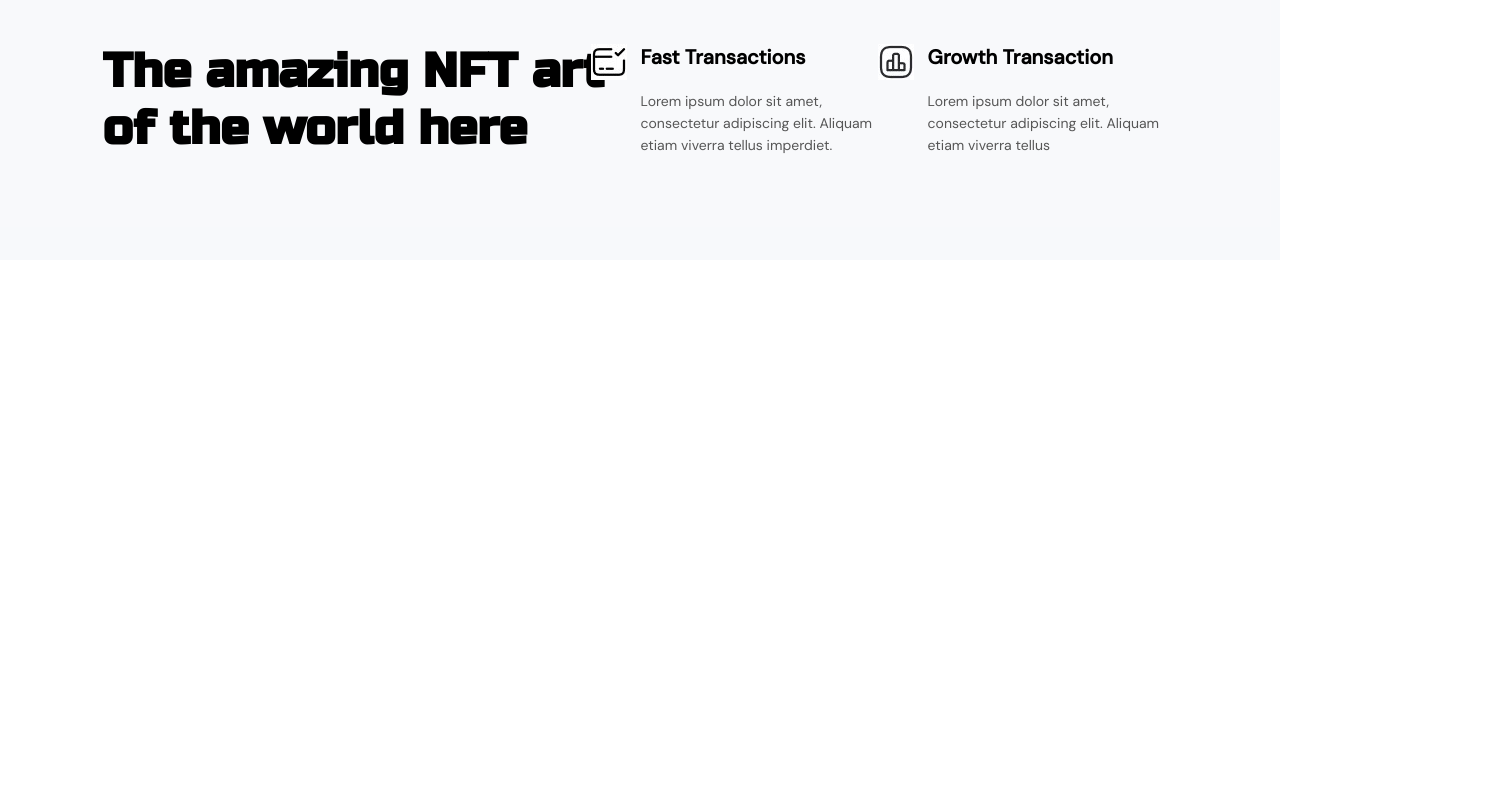
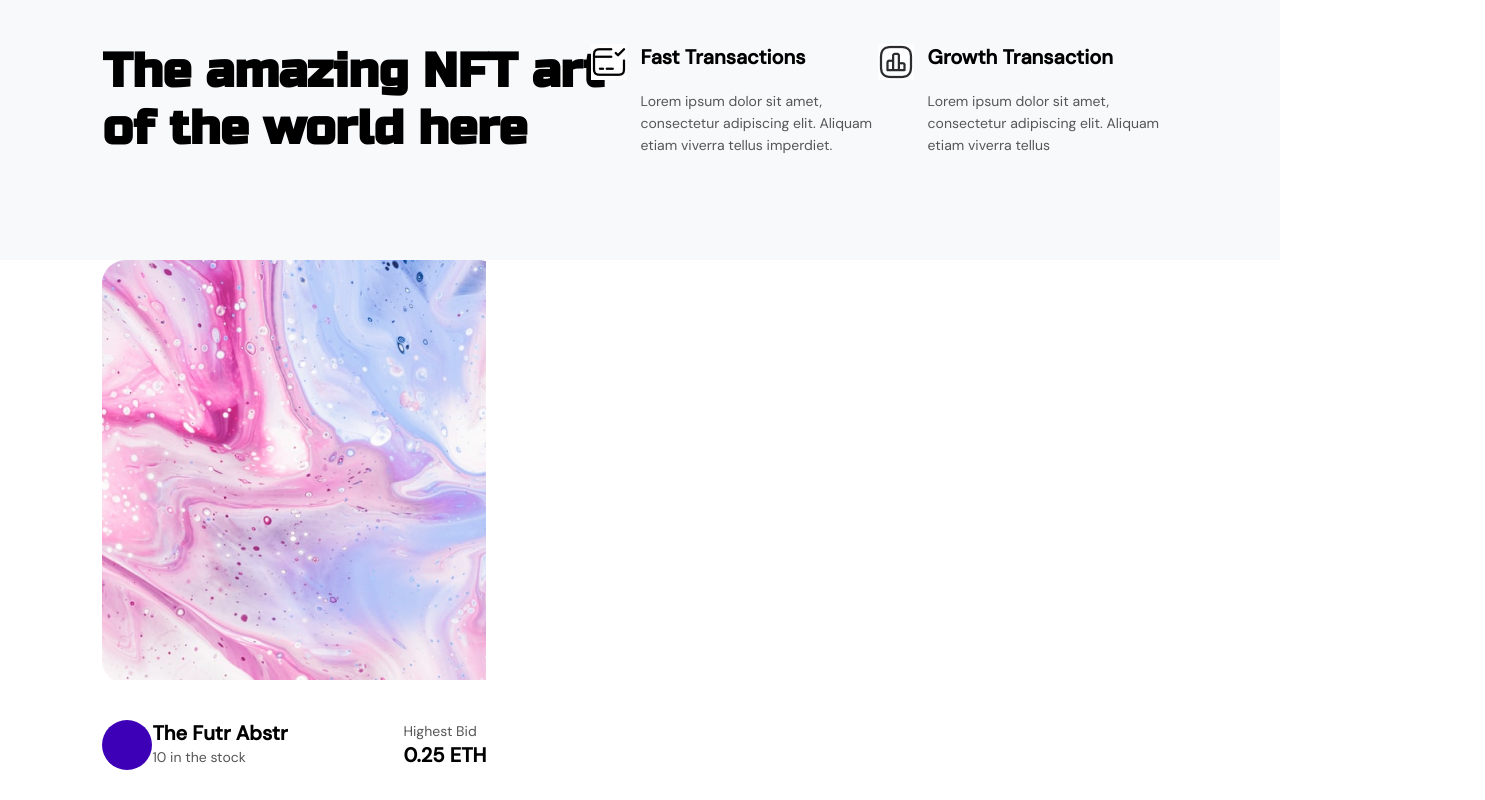
Before and after one commit to realibi/nft-marketplace-html, a plain HTML site: page index.html in a window 1280 px wide. Shown: the part 790-1590 px from the top of the page, 1485 px wide, since content can reach past the window. Before the commit the page ends 1050 px from the top, so only its background shows below. Drawn offline with Linux system fonts and the light colour scheme.

Commit message:
top collections draft

```diff
--- a/css/style.css
+++ b/css/style.css
@@ -5,6 +5,12 @@ body, p, h1{
 .side-padding{
     padding-left: 8%;
     padding-right: 8%;
+}
+
+.bg-img-cover{
+    background-size: cover;
+    background-position: center;
+    background-repeat: no-repeat;
 }
 
 .bg-gray{
@@ -185,3 +191,20 @@ input::placeholder{
     top: 0;
     left: -50px;
 }
+
+.top_collections{
+    height: 540px;
+    width: 100%;
+}
+
+.top_collections_img_big{
+    height: 420px;
+    width: 100%;
+}
+
+.top_collections_avatar_big{
+    height: 50px;
+    width: 50px;
+    border-radius: 100px;
+    background-color: #3D00B7;
+}
--- a/index.html
+++ b/index.html
@@ -115,6 +115,44 @@
                     </p>
                 </div>
             </div>
+
+            <div class="flex top_collections side-padding">
+                <div style="width: 30%">
+                    <div
+                        class="bg-img-contain top_collections_img_big"
+                        style="background-image: url(./img/Frame_59.png);"
+                    >
+
+                    </div>
+
+                    <div class="flex mt-40 jc-sb">
+                        <div class="flex">
+                            <div
+                                class="bg-img-cover top_collections_avatar_big"
+                                style="background-image: url();"
+                            >
+
+                            </div>
+                            <div>
+                                <p class="title_small">
+                                    The Futr Abstr
+                                </p>
+                                <p class="subtitle_small">
+                                    10 in the stock
+                                </p>
+                            </div>
+                        </div>
+                        <div>
+                            <p class="subtitle_small">
+                                Highest Bid
+                            </p>
+                            <p class="title_small">
+                                0.25 ETH
+                            </p>
+                        </div>
+                    </div>
+                </div>
+            </div>
         </main>
 
     </body>
```
Also changed, not shown: img/Frame_59.png (added).
